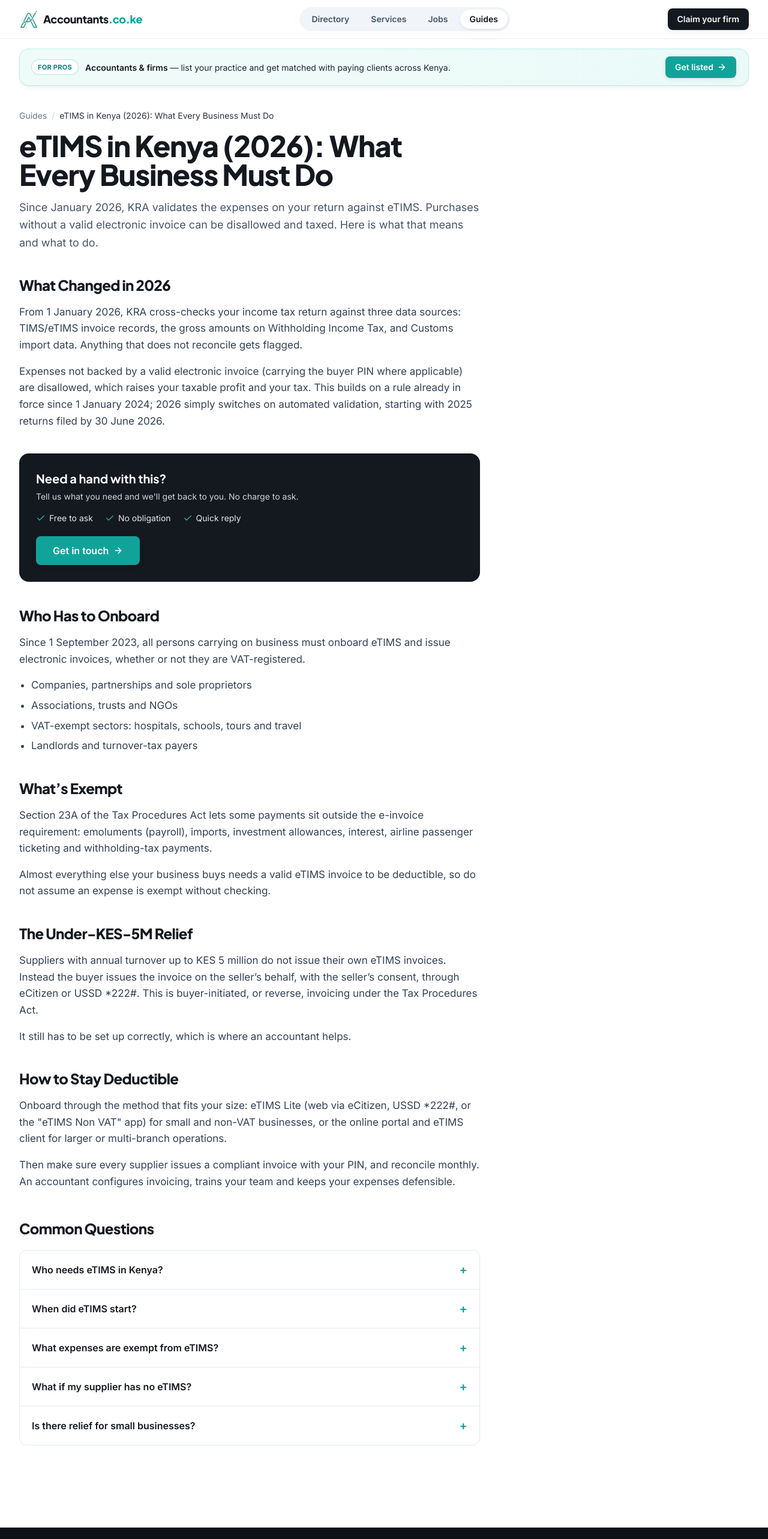
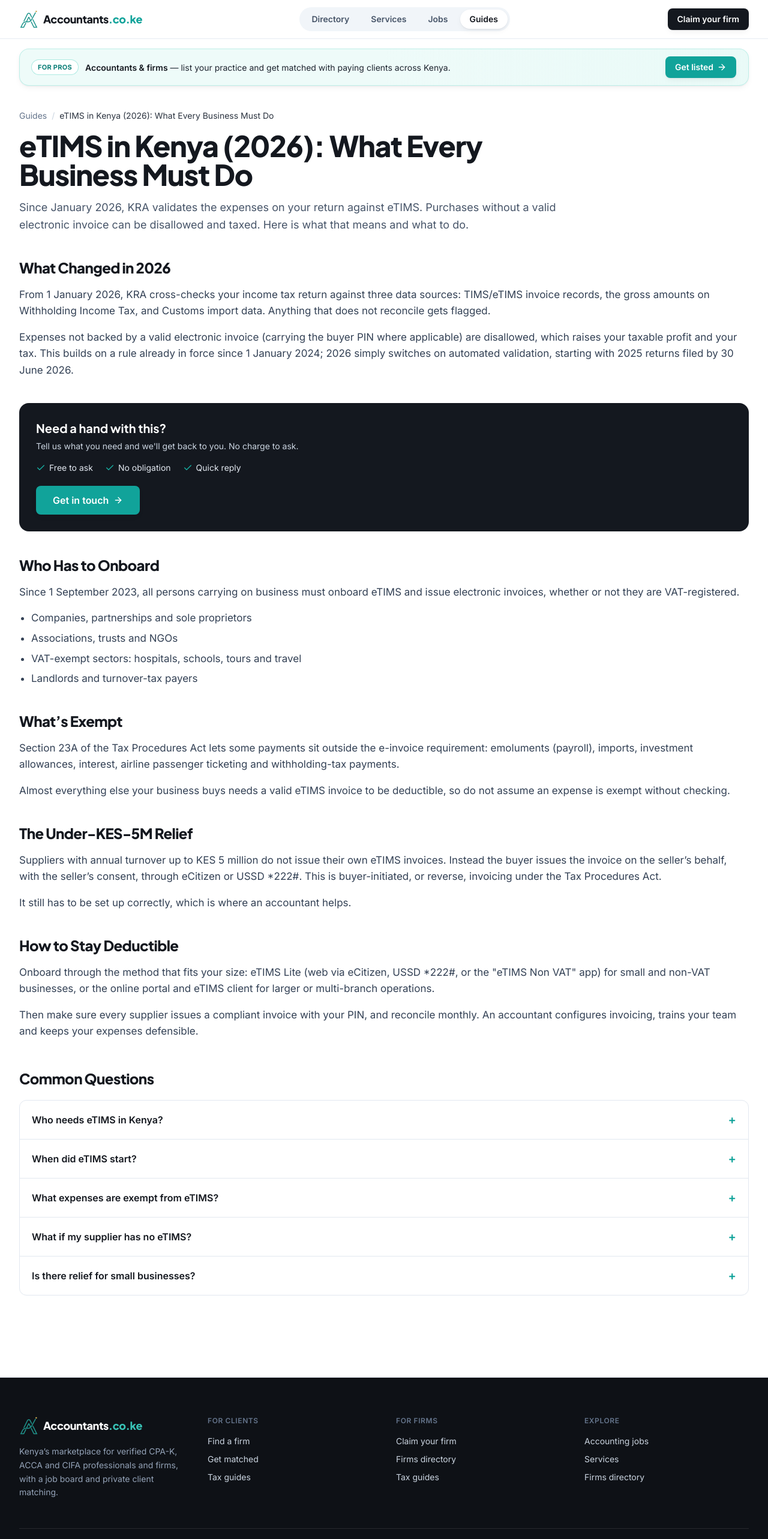
Before and after one commit to nahadgur/accountants-coke, a Next.js app: page /guides/etims-kenya in a window 1280 px wide. Shown: the top 2566 px of the page at 60% size. Built offline with nearby package versions, Linux system fonts and the light colour scheme.

Commit message:
guides: widen content to full homepage container width (match approved blog pattern); fixes narrow left-pinned column with empty right gutter after sidebar/TOC removal
Co-Authored-By: Claude Opus 4.8 <noreply@anthropic.com>

```diff
--- a/src/app/guides/[slug]/page.tsx
+++ b/src/app/guides/[slug]/page.tsx
@@ -95,7 +95,7 @@ export default async function GuidePage({ params }: Props) {
             </Prose>
           </section>
           {i === 0 && (
-            <div className="my-10 max-w-3xl">
+            <div className="my-10">
               <MatchCTA
                 title="Need a hand with this?"
                 body="Tell us what you need and we'll get back to you. No charge to ask."
@@ -109,11 +109,11 @@ export default async function GuidePage({ params }: Props) {
         </div>
       ))}
 
-      <section id="faq" className="mt-12 max-w-3xl scroll-mt-28">
+      <section id="faq" className="mt-12 scroll-mt-28">
         <h2 className="font-display text-2xl font-extrabold tracking-tight text-navy-900">
           Common Questions
         </h2>
-        <div className="mt-5 max-w-3xl">
+        <div className="mt-5">
           <FaqAccordion items={g.faqs} />
         </div>
       </section>
--- a/src/components/page/blocks.tsx
+++ b/src/components/page/blocks.tsx
@@ -45,7 +45,7 @@ export function PageHero({
   secondary?: { label: string; href: string };
 }) {
   return (
-    <header className="max-w-3xl">
+    <header className="max-w-4xl">
       {breadcrumb && <Breadcrumbs items={breadcrumb} />}
       <h1 className="mt-4 font-display text-4xl font-extrabold leading-[1.08] tracking-tight text-navy-900 sm:text-5xl">
         {title}
@@ -279,7 +279,7 @@ export function FaqAccordion({ items }: { items: { q: string; a: string }[] }) {
 /** Editorial body typography wrapper for guide prose. */
 export function Prose({ children }: { children: React.ReactNode }) {
   return (
-    <div className="max-w-3xl space-y-4 text-[1.0625rem] leading-relaxed text-slate-700 [&_h2]:mt-10 [&_h2]:font-display [&_h2]:text-2xl [&_h2]:font-extrabold [&_h2]:tracking-tight [&_h2]:text-navy-900 [&_h3]:mt-8 [&_h3]:font-display [&_h3]:text-xl [&_h3]:font-bold [&_h3]:text-navy-900 [&_a]:font-semibold [&_a]:text-brand-700 [&_a:hover]:underline [&_strong]:text-navy-900 [&_ul]:list-disc [&_ul]:space-y-1.5 [&_ul]:pl-5">
+    <div className="max-w-none space-y-4 text-[1.0625rem] leading-relaxed text-slate-700 [&_h2]:mt-10 [&_h2]:font-display [&_h2]:text-2xl [&_h2]:font-extrabold [&_h2]:tracking-tight [&_h2]:text-navy-900 [&_h3]:mt-8 [&_h3]:font-display [&_h3]:text-xl [&_h3]:font-bold [&_h3]:text-navy-900 [&_a]:font-semibold [&_a]:text-brand-700 [&_a:hover]:underline [&_strong]:text-navy-900 [&_ul]:list-disc [&_ul]:space-y-1.5 [&_ul]:pl-5">
       {children}
     </div>
   );
```
